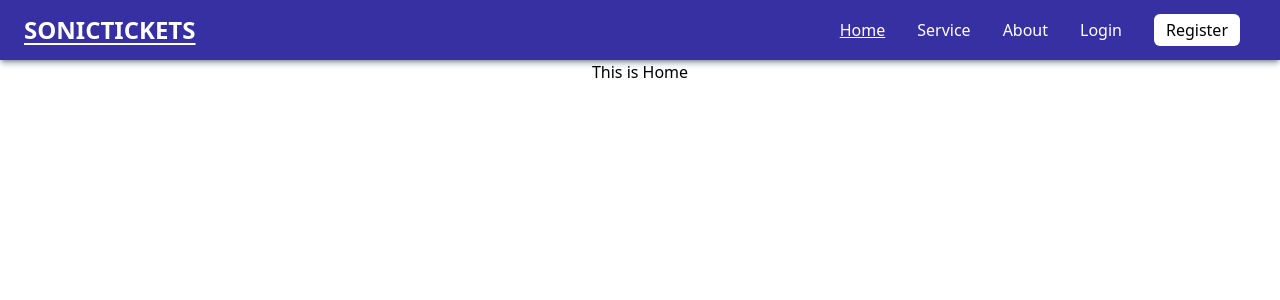
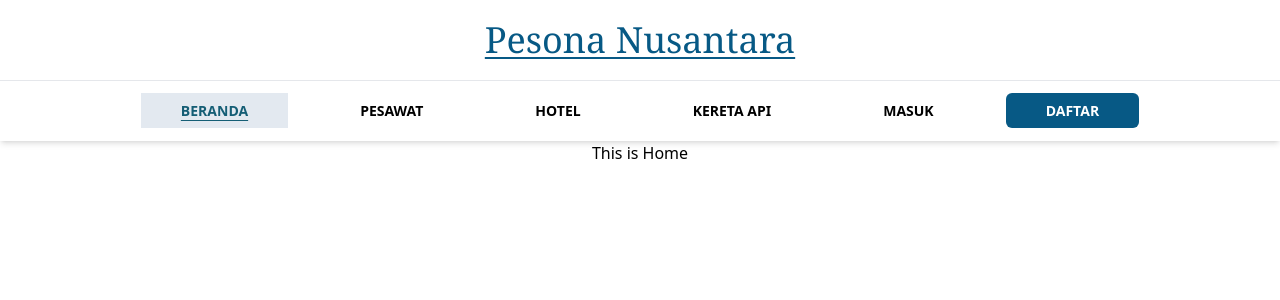
Before and after one commit to baehaky/ecommerceTiketFrontend, a Vue app: page / in a window 1280 px wide. Shown: the top 300 px of the page. Built offline with nearby package versions, Linux system fonts and the light colour scheme.

Commit message:
modified:   package-lock.json 	modified:   package.json 	new file:   src/assets/data.json 	modified:   src/components/Navigation.vue 	modified:   src/router/index.js

```diff
--- a/package.json
+++ b/package.json
@@ -12,6 +12,7 @@
     "test:e2e:dev": "start-server-and-test 'vite dev --port 4173' http://localhost:4173 'cypress open --e2e'"
   },
   "dependencies": {
+    "@fortawesome/vue-fontawesome": "^3.0.5",
     "pinia": "^2.1.7",
     "vue": "^3.3.11",
     "vue-router": "^4.2.5"
--- a/src/components/Navigation.vue
+++ b/src/components/Navigation.vue
@@ -6,14 +6,36 @@
         open.value = !open.value
     }
     let Links = [
-        { id: 1, name: "Home", path: "/" },
-        { id: 2, name: "Service", path: "service" },
-        { id: 3, name: "About", path: "about" },
-        { id: 4, name: "Login", path: "login" },
+        { id: 1, name: "Beranda", path: "/" },
+        { id: 1, name: "Pesawat", path: "plane" },
+        { id: 2, name: "Hotel", path: "hotel" },
+        { id: 3, name: "Kereta Api", path: "train" },
+        { id: 4, name: "Masuk", path: "login" },
     ]
 </script>
 <template>
-    <nav class="bg-indigo-800 text-white py-3.5 px-6 max-w-screen-xl shadow-slate-700/45 shadow-md md:flex justify-between items-center">
+    <header class="shadow-md pt-5">
+        <div class="flex pb-5 lg:px-0 px-10 lg:justify-center items-center z-40">
+            <h1 class="font-serif text-3xl md:text-4xl font-medium text-sky-800 underline underline-offset-4 hover:decoration-sky-800 decoration-2  hover:underline-offset-8 delay-150 transition-all ease-in-out hover:text-sky-900 flex flex-col">Pesona Nusantara</h1>
+            <span @click="MenuOpen()" class="absolute lg:hidden right-6 cursor-pointer text-4xl">
+            <i :class="[open ?'bi bi-x' : 'bi bi-list']"></i>
+        </span>
+        </div>
+        <hr class="hidden lg:block"/>
+        <nav class="lg:py-5">
+            <ul class="lg:flex lg:items-center lg:static justify-center z-0 text-white lg:text-black absolute lg:pb-0 px-3 lg:px-0 pb-10 lg:w-auto w-full top-14 duration-700 bg-sky-800 lg:bg-inherit" :class="[open ? 'top-[-50%]' : 'top-16']">
+
+                <li class="lg:mx-4 lg:my-0 my-5 uppercase text-sm" v-for="link in Links" :key="link.id">
+                    <RouterLink :to="link.path" class="py-2 px-10 font-semibold"> {{ link.name }}</RouterLink>
+                </li>
+                <li class="lg:mx-4 lg:my-0 mt-5 uppercase text-sm">
+                    <RouterLink to="register" class="py-2 px-10 font-semibold uppercase lg:bg-sky-800  text-white rounded-md lg:hover:bg-sky-700"> Daftar </RouterLink>
+                </li>
+
+            </ul>
+        </nav>
+    </header>
+    <!-- <nav class="bg-indigo-800 text-white py-5 px-10 shadow-slate-700/45 shadow-md md:flex justify-between items-center">
         <div class="flex items-center">
             <h1 class="font-bold uppercase underline underline-offset-4 md:text-2xl text-xl">SonicTickets</h1>
         </div>
@@ -30,6 +52,6 @@
                 <RouterLink to="register" class="text-black hover:text-neutral-700">Register</RouterLink>
             </button>
         </ul>
-    </nav>
+    </nav> -->
     <RouterView/>
 </template>
--- a/src/router/index.js
+++ b/src/router/index.js
@@ -29,14 +29,14 @@ const router = createRouter({
     },
     {
       path: "/:pathMatch(.*)*",
-      name: "pesan",
+      name: "notFound",
       // route level code-splitting
       // this generates a separate chunk (About.[hash].js) for this route
       // which is lazy-loaded when the route is visited.
-      component: PageNotFoundVue,
+      component: () => import("../components/PageNotFound.vue"),
     },
   ],
-  linkActiveClass: "underline",
+  linkActiveClass: "underline underline-offset-4 lg:bg-slate-200/95 lg:text-cyan-800 font-medium",
 });
 
 export default router;
```
Also changed, not shown: src/assets/data.json (added, +66 -0 lines), 1 other file (tests, documents, lock files or other folders).
